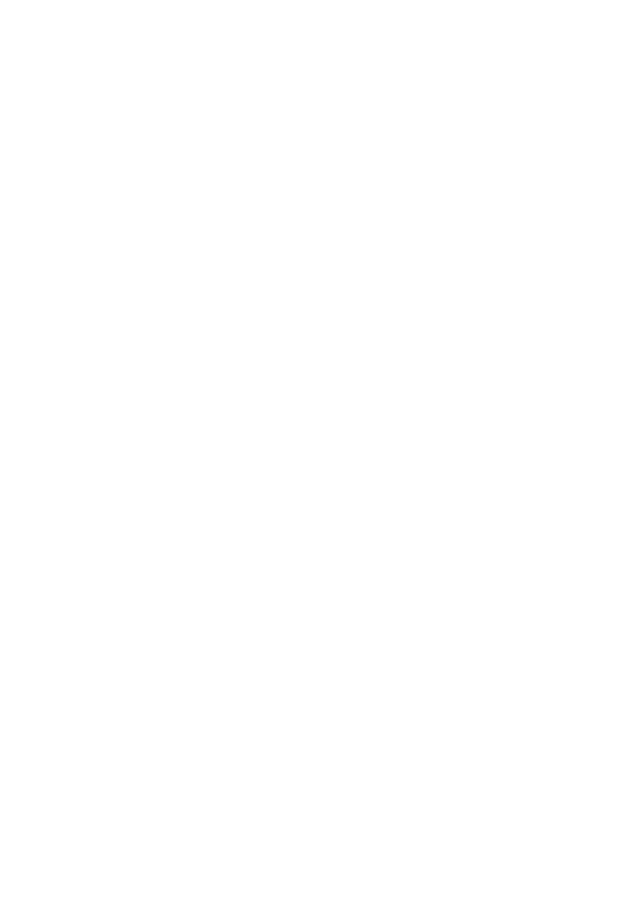
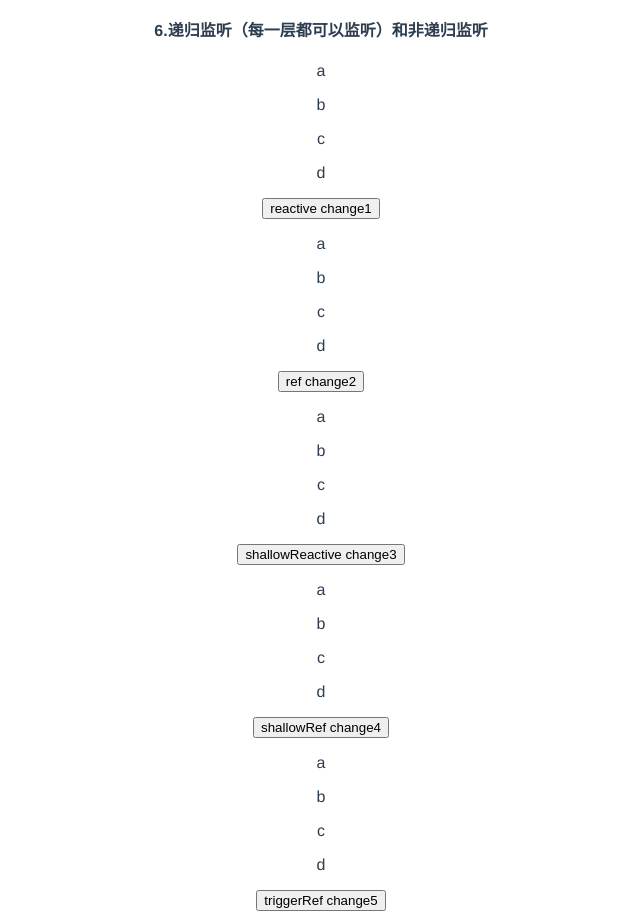
Before and after one commit to jessietang/hello-vue3, a Vue app: page / in a window 1280 px wide. Shown: the part 560-1479 px from the top of the page, without its empty margins (319-959 px from the left). Before the commit the page ends 800 px from the top, so only its background shows below. Built offline with nearby package versions, Linux system fonts and the light colour scheme.

Commit message:
递归监听+非递归监听

```diff
--- a/src/App.vue
+++ b/src/App.vue
@@ -1,11 +1,12 @@
 <template>
   <!-- <Comp1
-    msg="toRefs API 用来提供解决此约束的办法——它将响应式对象的每个 property 都转成了相应的 ref"
+    msg="1.toRefs API 用来提供解决此约束的办法——它将响应式对象的每个 property 都转成了相应的 ref"
   /> -->
-  <Comp2 msg="setup执行时机 + setup注意点" />
-  <Comp3 msg="reactive理解" />
-  <Comp4 msg="ref理解" />
-  <Comp5 msg="ref和reactive的区别" />
+  <Comp2 msg="2.setup执行时机 + setup注意点" />
+  <Comp3 msg="3.reactive理解" />
+  <Comp4 msg="4.ref理解" />
+  <Comp5 msg="5.ref和reactive的区别" />
+  <Comp6 msg="6.递归监听（每一层都可以监听）和非递归监听" />
 </template>
 
 <script>
@@ -14,6 +15,7 @@
 import Comp3 from './components/Comp3.vue'
 import Comp4 from './components/Comp4.vue'
 import Comp5 from './components/Comp5.vue'
+import Comp6 from './components/Comp6.vue'
 
 export default {
   name: 'App',
@@ -22,7 +24,8 @@
     Comp2,
     Comp3,
     Comp4,
-    Comp5
+    Comp5,
+    Comp6
   }
 }
 </script>
--- /dev/null
+++ b/src/components/Comp6.vue
@@ -0,0 +1,214 @@
+<template>
+  <h4>{{ msg }}</h4>
+
+  <p>{{ state1.a }}</p>
+  <p>{{ state1.gp.b }}</p>
+  <p>{{ state1.gp.f.c }}</p>
+  <p>{{ state1.gp.f.s.d }}</p>
+  <button @click="change1">reactive change1</button>
+
+  <p>{{ state2.a }}</p>
+  <p>{{ state2.gp.b }}</p>
+  <p>{{ state2.gp.f.c }}</p>
+  <p>{{ state2.gp.f.s.d }}</p>
+  <button @click="change2">ref change2</button>
+
+  <p>{{ state3.a }}</p>
+  <p>{{ state3.gp.b }}</p>
+  <p>{{ state3.gp.f.c }}</p>
+  <p>{{ state3.gp.f.s.d }}</p>
+  <button @click="change3">shallowReactive change3</button>
+
+  <p>{{ state4.a }}</p>
+  <p>{{ state4.gp.b }}</p>
+  <p>{{ state4.gp.f.c }}</p>
+  <p>{{ state4.gp.f.s.d }}</p>
+  <button @click="change4">shallowRef change4</button>
+
+  <p>{{ state5.a }}</p>
+  <p>{{ state5.gp.b }}</p>
+  <p>{{ state5.gp.f.c }}</p>
+  <p>{{ state5.gp.f.s.d }}</p>
+  <button @click="change5">triggerRef change5</button>
+</template>
+
+<script>
+/**
+    1.递归监听
+        默认情况下，无论是通过ref还是reactive都是递归监听
+
+    2.递归监听存在的问题
+        如果数据量比较大，非常消耗性能
+
+    3.非递归监听
+        shallowRef / shallowReactive
+
+    4.如何触发非递归监听属性更新界面？
+        如果是shallowRef类型数据，可以通过triggerRef来触发
+
+    5.应用场景
+        一般情况下，我们使用ref和reactive即可
+        只有在需要监听的数据量比较大的时候，我们才使用shallowRef/shallowReactive
+
+    6.shallowRef的本质：
+        ref -> reactive
+        ref(10) -> reactive({value: 10})
+        shallowRef -> shallowReactive
+        shallowRef(10) -> shallowReactive({value: 10})
+        所以如果是通过shallowRef创建的数据，它监听的是.value的变化
+        因为底层本质上value才是第一层
+ */
+import { reactive, ref, shallowReactive, shallowRef, triggerRef } from 'vue'
+export default {
+  name: 'Comp6',
+  props: ['msg'],
+  setup() {
+    let state1 = reactive({
+      a: 'a',
+      gp: {
+        b: 'b',
+        f: {
+          c: 'c',
+          s: {
+            d: 'd'
+          }
+        }
+      }
+    })
+
+    let state2 = ref({
+      a: 'a',
+      gp: {
+        b: 'b',
+        f: {
+          c: 'c',
+          s: {
+            d: 'd'
+          }
+        }
+      }
+    }) // <=> reactive({value: {....}})
+
+    let state3 = shallowReactive({
+      a: 'a',
+      gp: {
+        b: 'b',
+        f: {
+          c: 'c',
+          s: {
+            d: 'd'
+          }
+        }
+      }
+    })
+
+    let state4 = shallowRef({
+      a: 'a',
+      gp: {
+        b: 'b',
+        f: {
+          c: 'c',
+          s: {
+            d: 'd'
+          }
+        }
+      }
+    })
+
+    let state5 = shallowRef({
+      a: 'a',
+      gp: {
+        b: 'b',
+        f: {
+          c: 'c',
+          s: {
+            d: 'd'
+          }
+        }
+      }
+    })
+
+    // 都是内部做了递归，把每一层都包装成了proxy对象，所以很耗性能
+    console.log(state1)
+    console.log(state1.gp)
+    console.log(state1.gp.f)
+    console.log(state1.gp.f.s)
+
+    // shallowReactive
+    console.log(state3) // 只有第一层被包装成了proxy
+    console.log(state3.gp)
+    console.log(state3.gp.f)
+    console.log(state3.gp.f.s)
+
+    function change1() {
+      state1.a = 1
+      state1.gp.b = 2
+      state1.gp.f.c = 3
+      state1.gp.f.s.d = 4
+    }
+
+    function change2() {
+      state2.value.a = 1 // ref访问需要加.value
+      state2.value.gp.b = 2
+      state2.value.gp.f.c = 3
+      state2.value.gp.f.s.d = 4
+    }
+
+    function change3() {
+      //   state3.a = 1
+      state3.gp.b = 2
+      state3.gp.f.c = 3
+      state3.gp.f.s.d = 4
+    }
+
+    function change4() {
+      // 页面不会发生变化
+      //   state4.value.a = 1
+      //   state4.value.gp.b = 2
+      //   state4.value.gp.f.c = 3
+      //   state4.value.gp.f.s.d = 4
+
+      // 页面会发生变化
+      state4.value = {
+        a: '1',
+        gp: {
+          b: '2',
+          f: {
+            c: '3',
+            s: {
+              d: '4'
+            }
+          }
+        }
+      }
+
+      // 注意点：
+      // 如果是通过shallowRef创建数据，
+      // 那么vue监听的是.value的变化，并不是第一层的变化
+      console.log(state4)
+      console.log(state4.value.gp)
+      console.log(state4.value.gp.f)
+      console.log(state4.value.gp.f.s)
+    }
+
+    function change5() {
+      state5.value.gp.f.s.d = 4
+      // 注意点： vue3只提供了triggerRef的方法，没有提供triggerReactive.
+      //        所以如果是reactive类型的数据，那么是无法主动触发界面更新的。
+      triggerRef(state5) //
+    }
+    return {
+      state1,
+      change1,
+      state2,
+      change2,
+      state3,
+      change3,
+      state4,
+      change4,
+      state5,
+      change5
+    }
+  }
+}
+</script>
```
